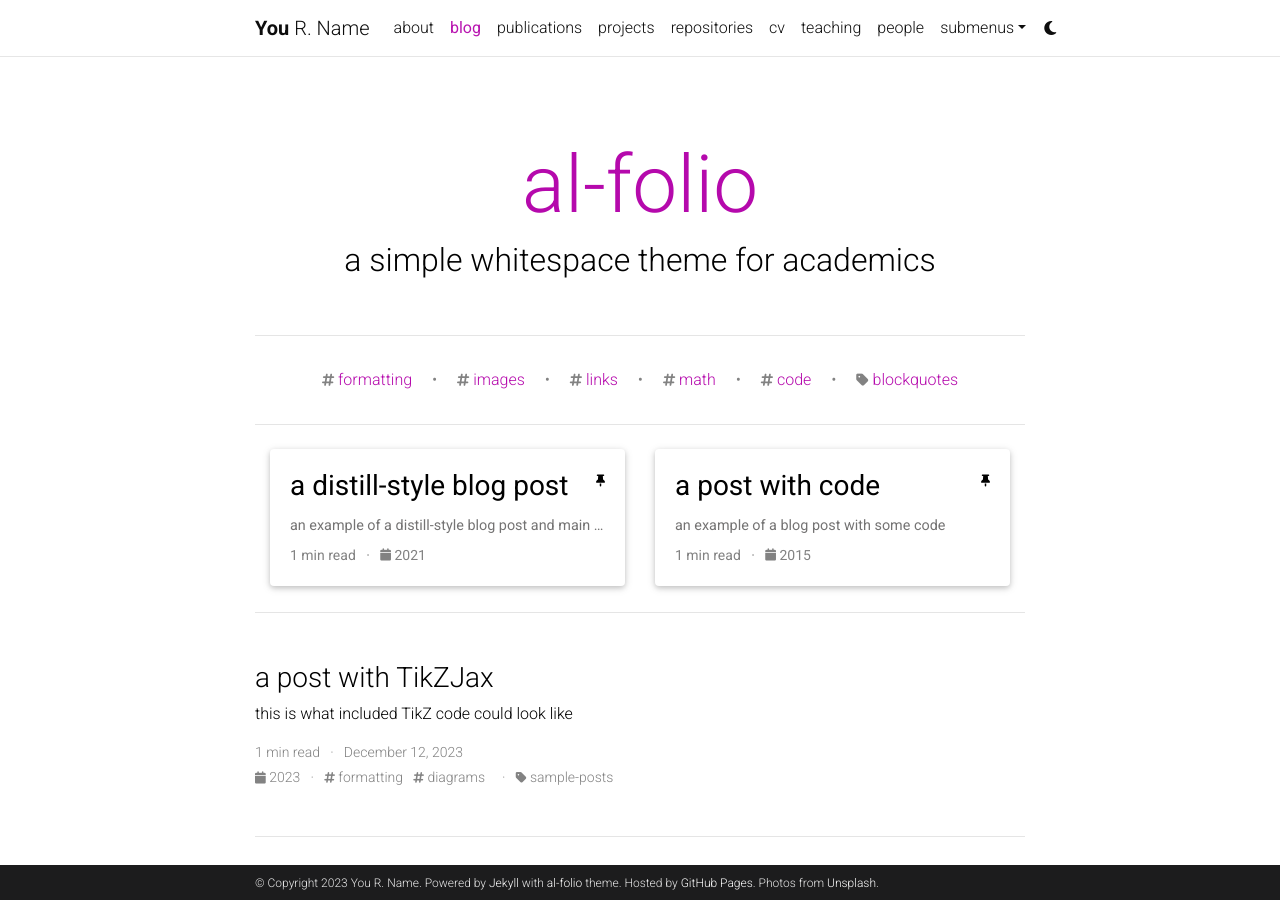
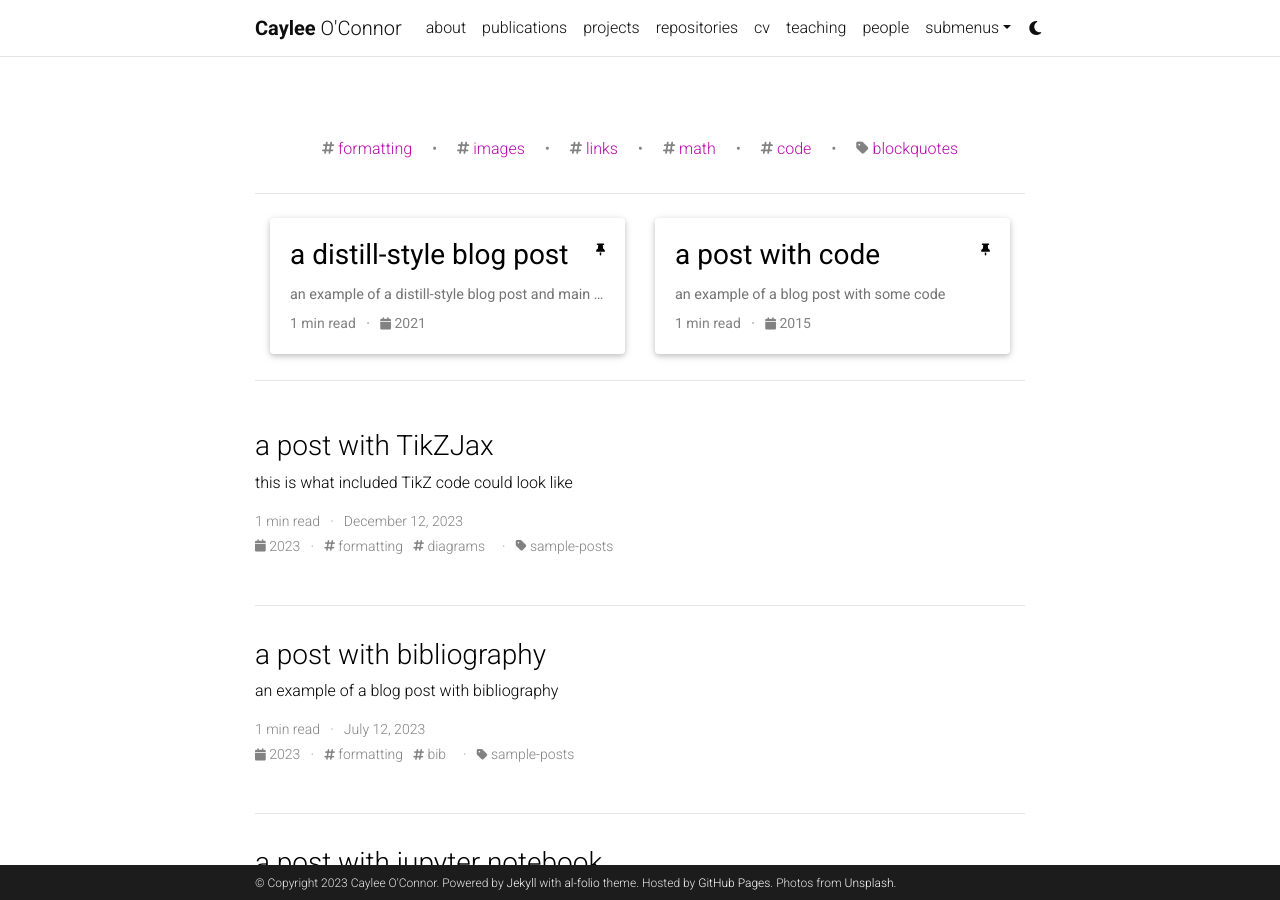
Before and after one commit to cayleeoconnor/cayleeoconnor.github.io, a Jekyll site: the page built from blog/index.html, in a window 1280 px wide and 900 px high. Built offline with Jekyll 4.4.1, drawn with Linux system fonts in a browser that asks for light colours; the list of posts is cut into pages by our own code; comment, search, counter and statistics services are not loaded; a style sheet for code colours, icons or effects is not loaded.

Commit message:
Update _config.yml

```diff
--- a/_config.yml
+++ b/_config.yml
@@ -3,12 +3,12 @@
 # -----------------------------------------------------------------------------
 
 title: blank # the website title (if blank, full name will be used instead)
-first_name: You
-middle_name: R.
-last_name: Name
-email: you@example.com
+first_name: Caylee
+middle_name:
+last_name: O'Connor
+email:
 description: > # the ">" symbol means to ignore newlines until "footer_text:"
-  A simple, whitespace theme for academics. Based on [*folio](https://github.com/bogoli/-folio) design.
+
 footer_text: >
   Powered by <a href="https://jekyllrb.com/" target="_blank">Jekyll</a> with <a href="https://github.com/alshedivat/al-folio">al-folio</a> theme.
   Hosted by <a href="https://pages.github.com/" target="_blank">GitHub Pages</a>.
@@ -18,8 +18,8 @@
 lang: en # the language of your site (for example: en, fr, cn, ru, etc.)
 icon: ⚛️  # the emoji used as the favicon (alternatively, provide image name in /assets/img/)
 
-url: https://alshedivat.github.io # the base hostname & protocol for your site
-baseurl: /al-folio # the subpath of your site, e.g. /blog/
+url: https://cayleeoconnor.github.io # the base hostname & protocol for your site
+baseurl: # the subpath of your site, e.g. /blog/
 last_updated: false # set to true if you want to display last updated in the footer
 impressum_path:  # set to path to include impressum link in the footer, use the same path as permalink in a page, helps to conform with EU GDPR
 
@@ -67,7 +67,7 @@
 # Social integration
 # -----------------------------------------------------------------------------
 
-github_username: # your GitHub user name
+github_username: cayleeoconnor # your GitHub user name
 gitlab_username: # your GitLab user name
 x_username: # your X handle
 mastodon_username: # your mastodon instance+username in the format instance.tld/@username
@@ -120,10 +120,10 @@
 # Blog
 # -----------------------------------------------------------------------------
 
-blog_name: al-folio # blog_name will be displayed in your blog page
-blog_nav_title: blog # your blog must have a title for it to be displayed in the nav bar
-blog_description: a simple whitespace theme for academics
-permalink: /blog/:year/:title/
+blog_name: # blog_name will be displayed in your blog page
+blog_nav_title: # your blog must have a title for it to be displayed in the nav bar
+blog_description:
+permalink: #/blog/:year/:title/
 
 # Pagination
 pagination:
```
